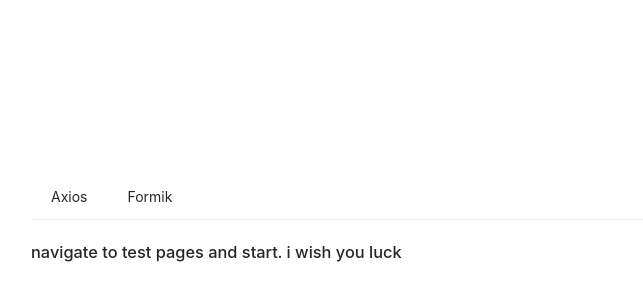
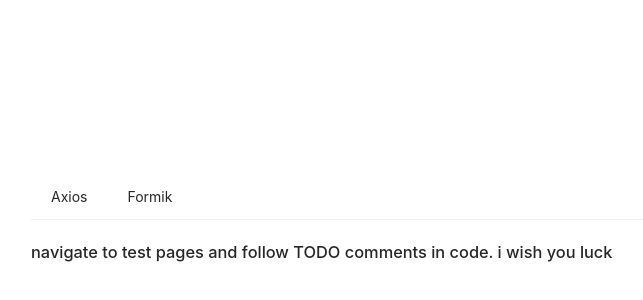
Before and after one commit to amirjr1378/interview, a Next.js app: page / in a window 1280 px wide. Shown: the part 176-476 px from the top of the page, without its empty margins (209-852 px from the left). Built offline with nearby package versions, Linux system fonts and the light colour scheme.

Commit message:
add descriptions

```diff
--- a/src/pages/index.tsx
+++ b/src/pages/index.tsx
@@ -2,5 +2,5 @@
 import Link from "next/link";
 
 export default function Home() {
-  return <h3>navigate to test pages and start. i wish you luck </h3>;
+  return <h3>navigate to test pages and follow TODO comments in code. i wish you luck </h3>;
 }
```
